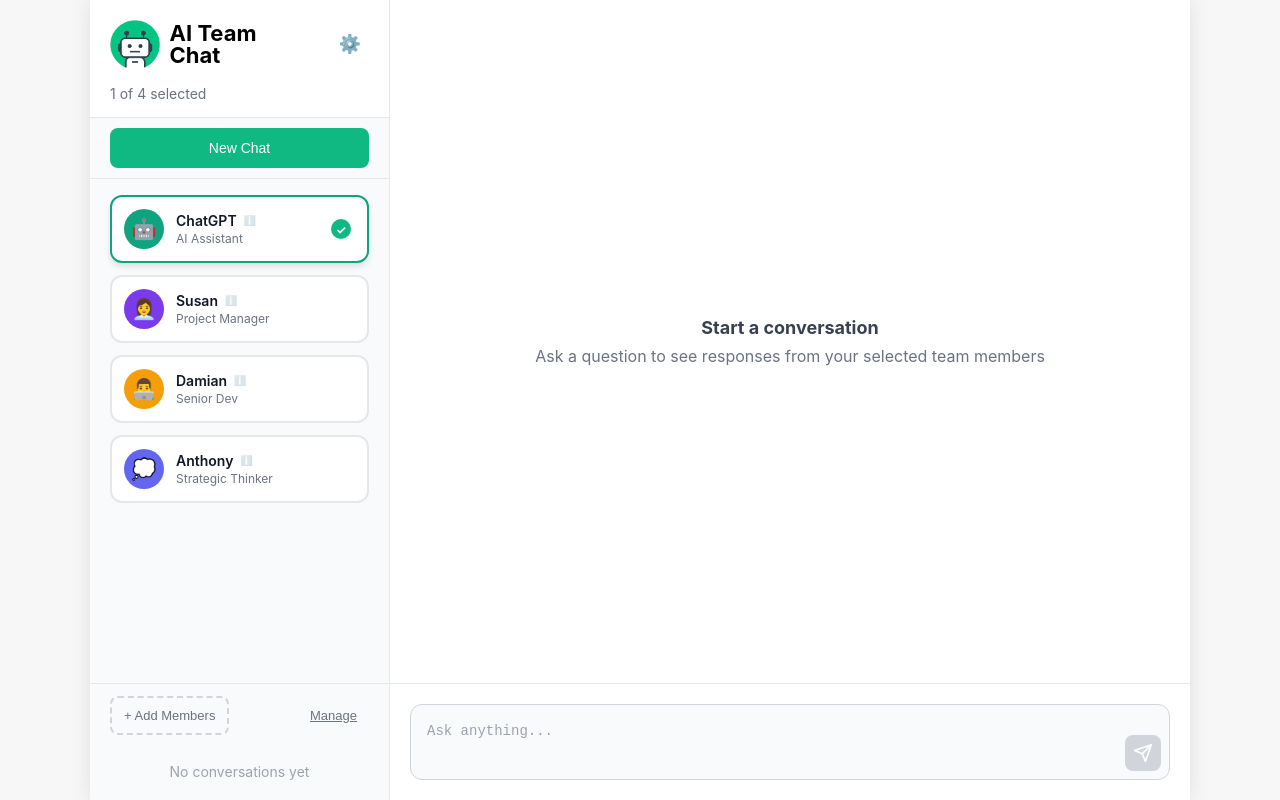
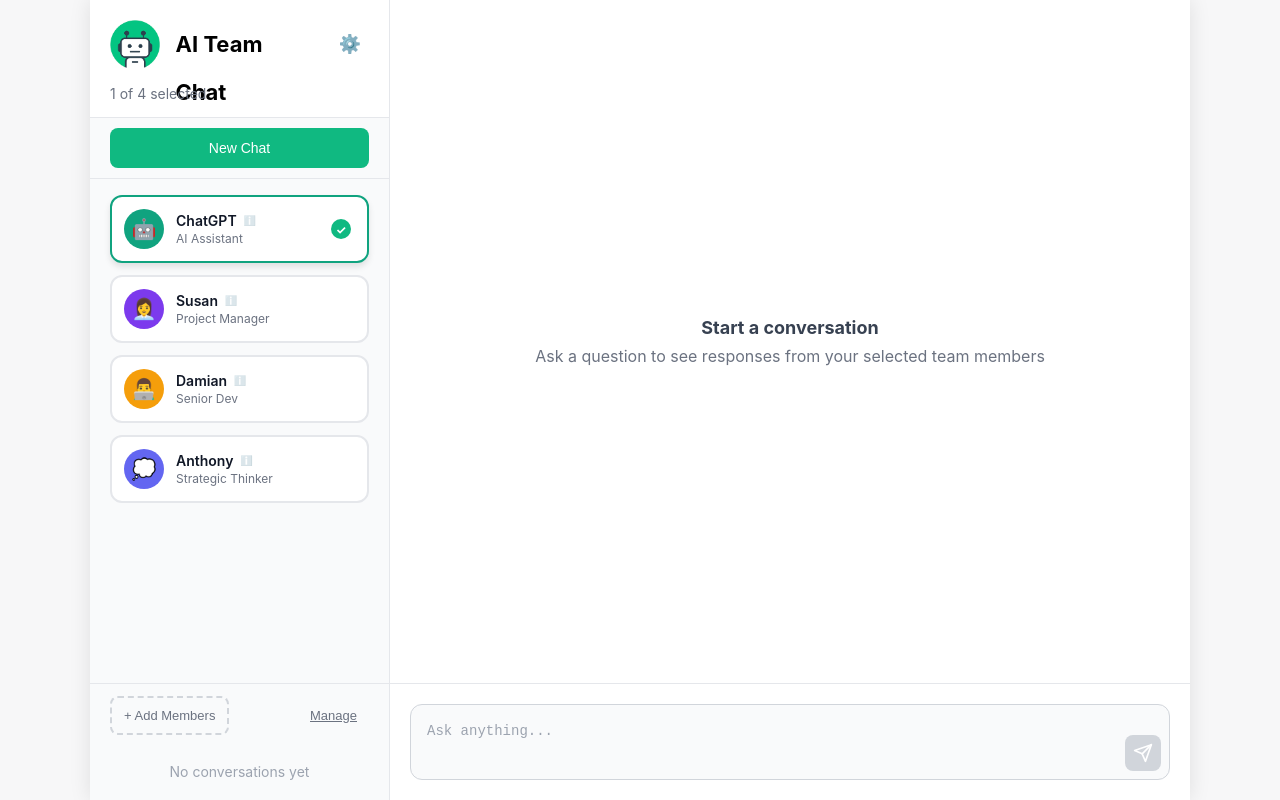
Before and after one commit to kyco/aiteamchat, a React (Create React App) app: page / in a window 1280 px wide. Built offline with nearby package versions, Linux system fonts and the light colour scheme.

Commit message:
Revert "vibe: Title"
This reverts commit 1b7f776e937223b1242cde7b5de8ec0973b31f11.

```diff
--- a/src/App.css
+++ b/src/App.css
@@ -45,6 +45,8 @@ body {
 .app-logo {
   height: 48px;
   width: auto;
+  max-width: calc(100% - 60px); /* Leave space for settings button */
+  object-fit: contain;
 }
 
 .app-title {
@@ -54,8 +56,6 @@ body {
   flex: 1;
   max-height: 48px; /* Match logo height */
   line-height: 48px; /* Center vertically */
-  line-height: 1;
-  margin-left: 10px;
 }
 
 .selected-member {
@@ -1755,6 +1755,9 @@ body {
   display: flex;
   flex-direction: column;
   gap: 16px;
+}
+
+.message-exchange {
 }
 
 .message-bubble {
@@ -2113,6 +2116,7 @@ body {
   justify-content: space-between;
   align-items: center;
   margin-bottom: 17px; /* Increased from 8px for more breathing room */
+  gap: 16px; /* Add space between logo and settings button */
 }
 
 .settings-btn {
--- a/src/App.tsx
+++ b/src/App.tsx
@@ -814,7 +814,7 @@ function App() {
           <div className="app-header">
             <div className="app-header-content">
               <img src="/logo.png" alt="AI Team Chat" className="app-logo" />
-              <h1 className="app-title">AI Team<br/>Chat</h1>
+              <h1 className="app-title">AI Team Chat</h1>
               <button
                 className="settings-btn"
                 onClick={handleShowSettings}
```
